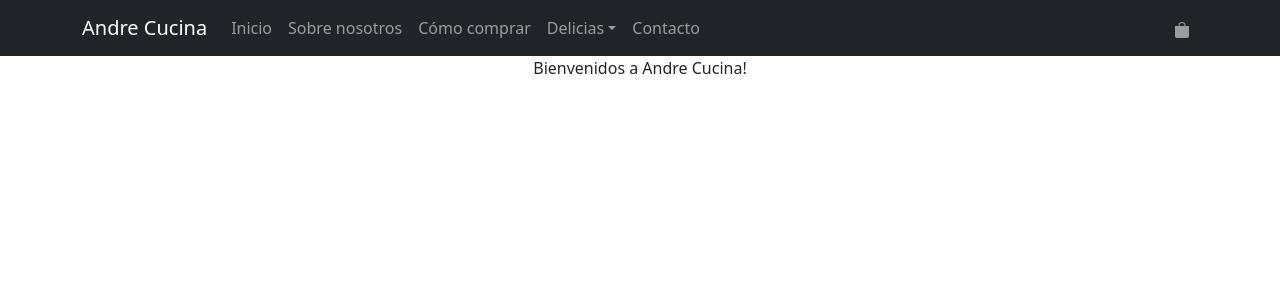
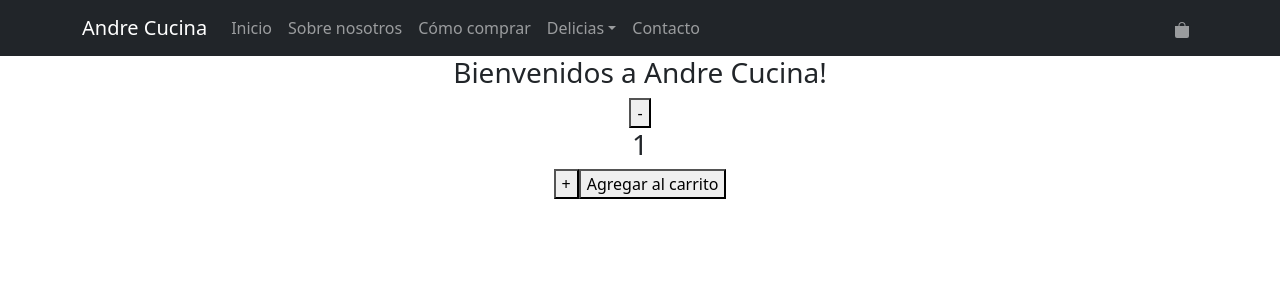
Before and after one commit to Joaconz/React-JS, a React (Create React App) app in the folder proyecto/: page / in a window 1280 px wide. Shown: the top 300 px of the page. Built offline with nearby package versions, Linux system fonts and the light colour scheme.

Commit message:
Contador

```diff
--- /dev/null
+++ b/proyecto/src/components/ItemCount/ItemCount.jsx
@@ -0,0 +1,38 @@
+import { useState } from "react";
+
+
+const ItemCount = ({stock, initial, onAdd}) => {
+
+    const [cant, setCant] = useState(initial);
+
+
+    const suma = () =>{
+        if (cant<stock) {
+            setCant (cant + 1);
+        }
+        else{
+            console.log ("no hay mas stock del producto")
+        }
+    }
+
+    const resta = () =>{
+        if (cant>initial) {
+            setCant(cant - 1);
+        }
+        else {
+            console.log ("no se puede comprar menos de 1 producto");
+        }
+
+    }
+
+  return (
+    <>
+        <button onClick={resta}>-</button>
+        <h3>{cant}</h3>
+        <button onClick={suma}>+</button>
+        <button onClick={onAdd}>Agregar al carrito</button>
+    </>
+  )
+}
+
+export default ItemCount
--- a/proyecto/src/components/ItemListContainer/ItemListContainer.jsx
+++ b/proyecto/src/components/ItemListContainer/ItemListContainer.jsx
@@ -1,8 +1,18 @@
+import ItemCount from "../ItemCount/ItemCount";
+
+const ItemListContainer = ({saludo="saludos"}) => {
 
 
-const ItemListContainer = ({saludo="saludos"}) => {
+  const onAdd = () => {
+    console.log("onAdd");
+  }
+
   return (
-    <div>{saludo}</div>
+    <div>
+      <h3>{saludo}</h3>
+      <ItemCount stock={5} initial={1} onAdd={onAdd}/>
+      </div>
+
   )
 }
 
```
